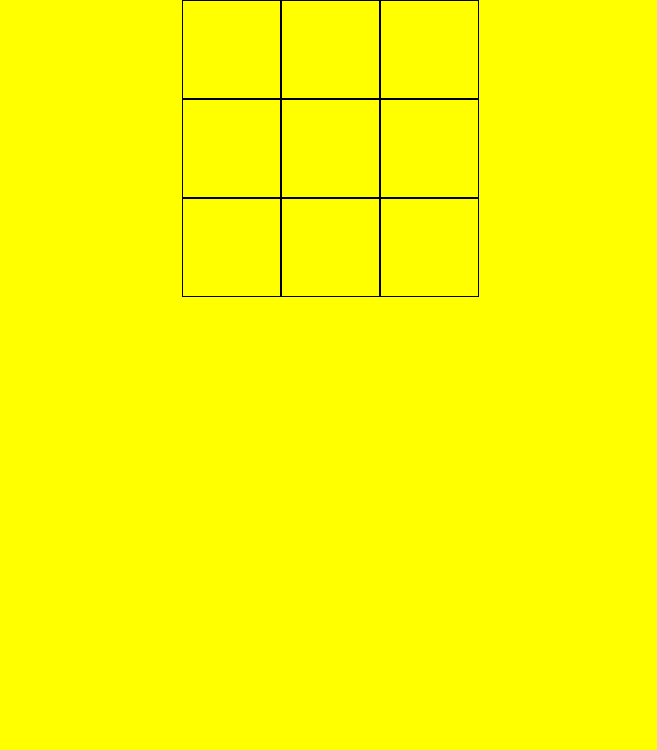
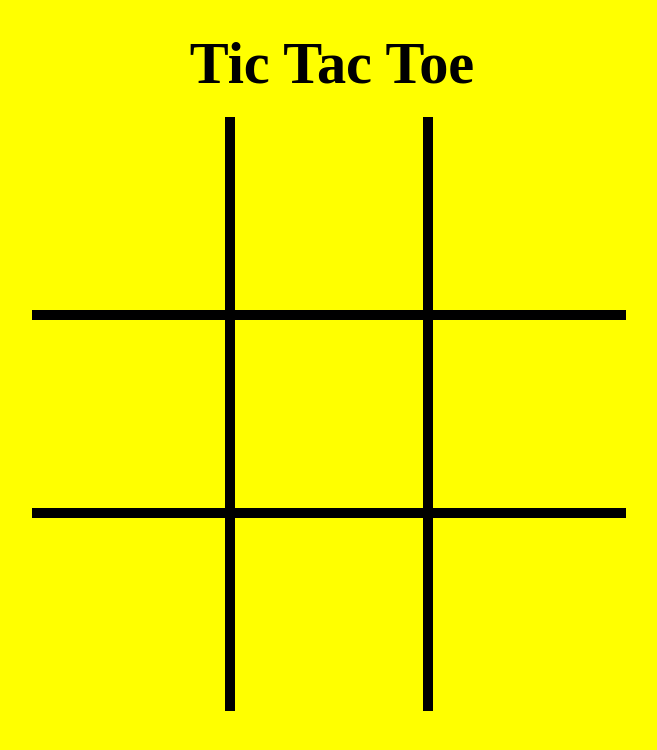
Before and after one commit to jeremyetzine/tic-tac-toe, a plain HTML site: page index.html in a window 1280 px wide. Shown: the whole page, without its empty margins (308-965 px from the left). Drawn offline with Linux system fonts and the light colour scheme.

Commit message:
finalised the board

```diff
--- a/css/style.css
+++ b/css/style.css
@@ -11,9 +11,8 @@
 }
 
 .board {
-  width: 300px;
-  height: 300px;
-  margin: auto;
+  width: 600px;
+  height: 600px;
   display: inline-block;
 }
 
@@ -21,7 +20,52 @@
   float: left;
   width: 33%;
   height: 33%;
-  border: 1px solid black;
+  border: 5px solid black;
   display: block;
   box-sizing: border-box;
 }
+
+h1 {
+  font-size: 365%;
+  margin-top: 30px;
+  margin-bottom: 20px;
+}
+
+.one {
+  border-top: none;
+  border-left: none;
+}
+
+.two {
+  border-top: none;
+}
+
+.three {
+  border-top: none;
+  border-right: none;
+}
+
+.four {
+  border-left: none;
+}
+
+.five {
+}
+
+.six {
+  border-right: none;
+}
+
+.seven {
+  border-bottom: none;
+  border-left: none;
+}
+
+.eight {
+  border-bottom: none;
+}
+
+.nine {
+  border-bottom: none;
+  border-right: none;
+}
--- a/index.html
+++ b/index.html
@@ -9,16 +9,17 @@
 </head>
 <body>
   <div class="container">
+    <h1>Tic Tac Toe</h1>
     <div class="board">
-      <div class="square 1"></div>
-      <div class="square 2"></div>
-      <div class="square 3"></div>
-      <div class="square 4"></div>
-      <div class="square 5"></div>
-      <div class="square 6"></div>
-      <div class="square 7"></div>
-      <div class="square 8"></div>
-      <div class="square 9"></div>
+      <div class="square one"></div>
+      <div class="square two"></div>
+      <div class="square three"></div>
+      <div class="square four"></div>
+      <div class="square five"></div>
+      <div class="square six"></div>
+      <div class="square seven"></div>
+      <div class="square eight"></div>
+      <div class="square nine"></div>
     </div>
   </div>
 </body>
```
